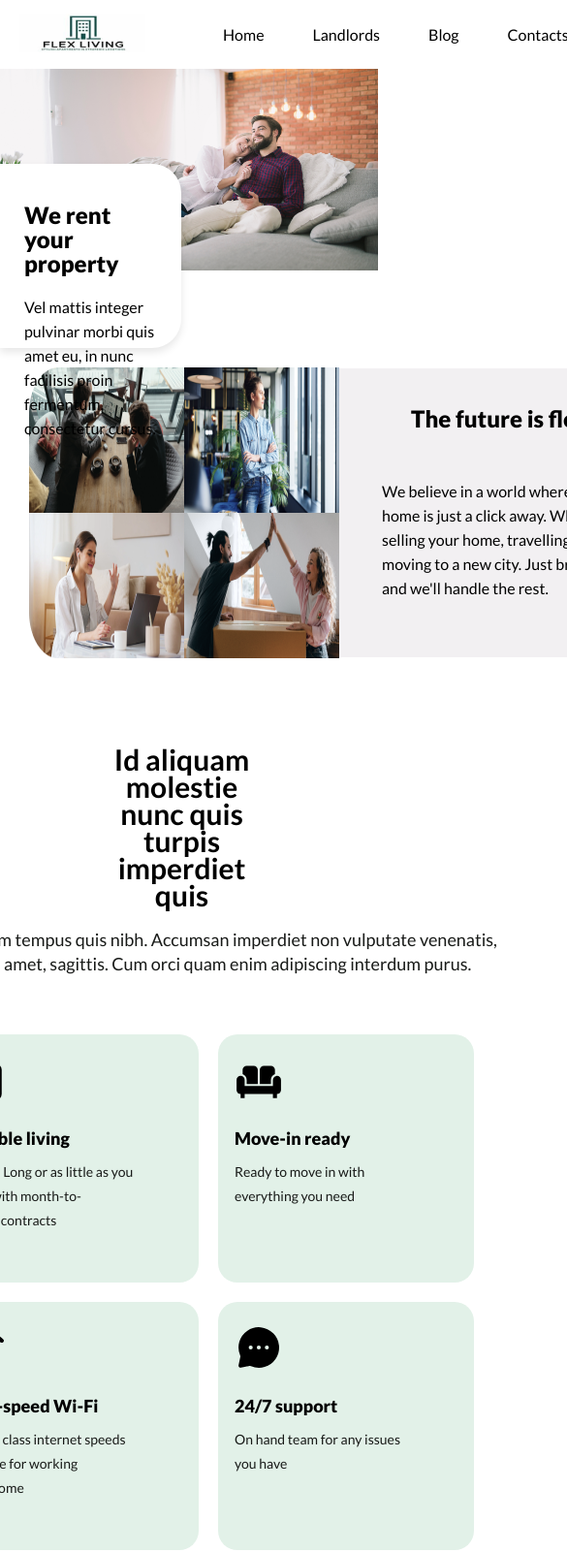
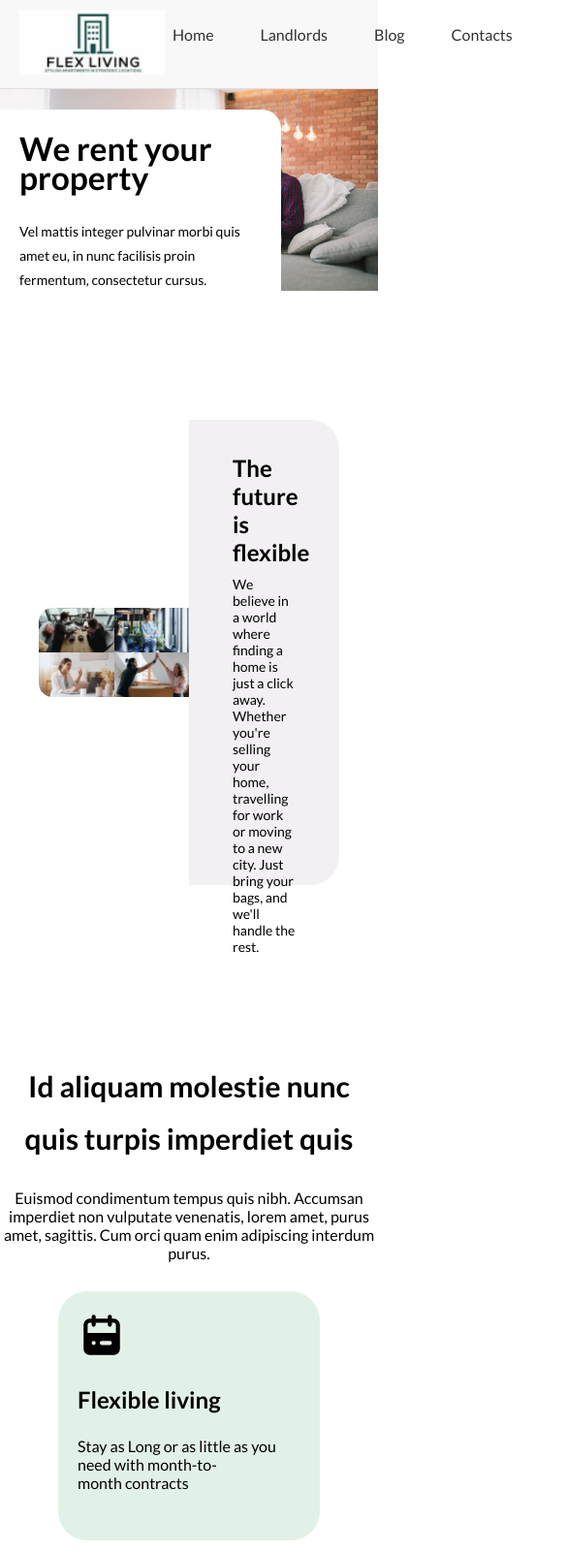
Before and after one commit to Abronyemaechi/responsive1, a plain HTML site: page index.html in a window 390 px wide. Shown: the top 1602 px of the page at 97% size, 585 px wide, since content can reach past the window. Drawn offline with Linux system fonts and the light colour scheme.

Commit message:
first commit

```diff
--- a/styles.css
+++ b/styles.css
@@ -1,168 +1,161 @@
-@import url('https://fonts.googleapis.com/css2?family=Lato:ital,wght@0,100;0,300;0,400;0,700;0,900;1,100;1,300;1,400;1,700;1,900&display=swap');
+/* General Styles */
 body {
+    font-family: 'Lato', sans-serif;
     margin: 0;
     padding: 0;
     box-sizing: border-box;
-    font-family: "Lato", sans-serif;
+}
+
+.container {
+    width: 90%;
+    max-width: 1440px;
+    margin: 0 auto;
 }
 
 header {
     display: flex;
     justify-content: space-between;
     align-items: center;
-    padding: 20px 25px;
+    padding: 1em;
+    background-color: #f8f8f8;
+    border-bottom: 1px solid #ddd;
 }
 
-header .logo img {
-    width: 130px;
-    height: 40px;
+.logo img {
+    width: 150px;
 }
 
-header nav {
-    display: flex;
-    align-items: center;
+nav {
+    position: relative;
 }
 
-header nav ul {
-    list-style: none;
-    display: flex;
-    gap: 20px;
-    margin-left: 0px;
-}
-
-header nav ul li {
-    margin-left: 40px;
-}
-
-header nav ul li a {
-    text-decoration: none;
-    color: #000;
-    font-size: 16px;
-}
-
-header .hamburger {
-    display: none;
+nav .hamburger {
+    display: none;;
     flex-direction: column;
     cursor: pointer;
 }
 
-header .hamburger span {
+nav .hamburger span {
     height: 2px;
     width: 25px;
-    background: #000;
-    margin: 3px 0;
+    background: #333;
+    margin-bottom: 5px;
+    border-radius: 5px;
 }
 
-header nav input[type="checkbox"] {
+nav input[type="checkbox"] {
     display: none;
 }
 
-header nav input[type="checkbox"]:checked ~ ul {
-    display: block;
+nav .nav-links {
+    list-style: none;
+    padding: 0;
+    display: flex;
+    gap: 20px;
 }
 
-hero-section {
-    position: relative;
-    text-align: left;
-    width: 100%;
-    height: 100%;
-    max-width: 100%;
+nav .nav-links li a {
+    text-decoration: none;
+    color: #333;
+    padding: 0.5em;
+    font-size: 16px;
 }
 
-.hero-image-large, .hero-image-small {
+nav .nav-links li a:hover {
+    color: #ff4d00;
+}
+
+/* Hero Section */
+.hero-section {
+    position: relative;
+    text-align: center;
+}
+
+.hero-image-large,
+.hero-image-small {
     width: 100%;
     height: auto;
-    display: block;
-    margin-bottom: 20px;
-}
-
-.hero-image-small {
     display: none;
 }
 
 .overlay-text {
+    background: #fff;
     position: absolute;
-    top: 200px;
+    top: 20%;
     left: 0%;
-    right: 150px;
-    background: #ffffff;
-    padding: 20px 60px 50px 20px;
-    border-radius: 0 60px 60px 0;
-    box-shadow: 0 4px 8px rgba(0,0,0,0.1);
-    width: 350px;
-    height: 220px;
+    max-width: 100%;
+    border-radius: 0 50px 50px 0;
+    color: #000;
+    padding: 24px;
+    width: 400px;
+    height: 240px;
 }
 
-h1 {
-    font-size: 48px;
-    font-weight: 800;
-    line-height: 50px;
-    margin-top: 10px;
-    color: #000;
+.overlay-text h1 {
+    font-size: 2.8em;
+    font-weight: 700;
+    line-height: 45px;
+    margin-top: 5px;
+    text-align: left;
 }
 
-p {
-    margin: 0;
-    font-size: 18px;
+.overlay-text p {
+    font-size: 1.2em;
+    line-height: 1.3em;
     font-weight: 400;
-    line-height: 24px;
-    color: #000;
+    text-align: left;
+}
+
+.future-section {
+    padding: 60px;
 }
 
 .future-container {
-    display: flex;
+    display: grid;
+    grid-template-columns: 1fr 1fr;
     align-items: center;
-    max-width: 1200px;
-    width: 100%;
-    margin-left: 100px;
-    margin-bottom: 10px;
-    padding: 50px 30px;
-    margin-top: 50px;
+    justify-content: center;
+    margin-top: 40px;
+
 }
 
 .future-images {
     display: grid;
-    grid-template-columns: repeat(2, 1fr);
-    grid-template-rows: repeat(2, 1fr);
-    gap: 0;
-    max-width: 60%;
-    margin-right: auto;
+    grid-template-columns: 1fr 1fr;
+    grid-gap: 0;
 }
 
-.future-images img{
-    width: 230px;
+.future-images img {
+    width: 100%;
+    border-radius: 0px;
     height: auto;
-    border-radius: 0;
 }
 
 .future-text {
-    background-color: rgb(242,240,242);
-    padding: 24px;
+    padding: 20px;
+    background-color: rgb(242, 240, 242);
     border-radius: 0 50px 50px 0;
-    max-width: 100%;
-    height: 225px;
-    margin-right: 200px;
+    height: 88%
 }
 
 .future-text h2 {
     font-size: 36px;
     font-weight: 700;
-    line-height: 35px;
-    padding: 15px 50px;
-    margin-top: 20px;
+    padding: 20px 30px;
+    margin-bottom: 10px;
 }
 
 .future-text p {
     font-size: 16px;
     margin-left: 25px;
-    margin-right: 20px;
+    margin-right: 25px;
 }
 
+
 .feature-section {
+    margin: 2em 0;
     text-align: center;
-    align-content: center;
     padding: 30px 0;
-    margin-left: 50px;
 }
 
 .feature-section h2 {
@@ -171,356 +164,253 @@ p {
     line-height: 54px;
     text-align: center;
     align-content: center;
-    margin-top: 10px;
-    margin-left: 150px;
-    margin-right: 200px;
-    margin-bottom: 20px;
-    color: #000;
 }
 
 .feature-section p {
     font-size: 18px;
     text-align: center;
-    width: 847px;
-    margin-left: 200px;
     margin-bottom: 30px;
-    color: #181a18;
 }
 
+
 .features {
-    display: grid;
-    grid-template-columns: repeat(4, 1fr);
-    gap: 10px;
-    margin-right: 5px;
+    display: flex;
+    flex-wrap: wrap;
+    gap: 20px;
+    justify-content: center;
 }
 
 .feature {
     background-color: #e2f1e8;
-    padding: 25px 20px;
+    padding: 20px;
     border-radius: 30px;
-    box-shadow: 0 0 10px rgbd(0,0,0,0.1);
+    width: 230px;
     text-align: left;
-    border: 2px solid transparent;
-    width: 230px;
-    height: auto;
 }
 
-.feature .icon {
-    margin-right: 230px;
-    margin-bottom: 20px;
-}
-
-.feature img {
+.feature .icon img {
     width: 50px;
     height: 50px;
 }
 
 .feature h3 {
     font-size: 24px;
-    font-weight: 900;
-    line-height: 32px;
-    margin-bottom: 10px;
 }
 
 .feature p {
     font-size: 16px;
-    margin-left: 0;
     text-align: left;
-    width: 250px;
 }
 
-/* Tablet Screen Adjustment */
-
-@media(max-width: 768px) {
-    header {
-        padding: 10px 20px;
+@media (max-width: 1440px) {
+    .hero-image-large {
+        display: block;
     }
 
-    header nav ul {
-        margin-left: 600px;
+    .hero-image-small {
+        display: none;
+    }
+}
+
+@media (max-width: 768px) {
+    .hero-image-large {
+        display: block;
+    }
+
+    .hero-image-small {
+        display: none;
+    }
+
+    header {
+        align-items: flex-start;
+        padding: 10px 20px;
+        display: flex;
+    }
+
+    nav .nav-links {
+        width: 100%;
         gap: 10px;
     }
 
-    header nav ul {
-        margin-left: 0;
+    nav .nav-links {
+        list-style: none;
+        padding: 0;
+        display: flex;
+        gap: 2em;
     }
 
-    .hero-section {
-        height: auto;
+    nav .hamburger {
+        display: none;
     }
 
-    .hero-section img {
-        width: 100%;
-        height: auto;
-        object-fit: calc(768px);
+    nav input[type="checkbox"]:checked ~ .nav-links {
+        display: flex;
     }
 
     .overlay-text {
-        top: 20%;
-        left: 0%;
-        padding: 20px 25px;
-        border-radius: 0 30px 30px 0;
-        max-width: 35%;
-        height: 150px;
+        top: 10%;
+        padding: 20px;
+        border-radius: 0 20px 20px 0;
+        width: 250px;
+        height: 170px;
     }
 
-    h1 {
-        margin-top: 20px;
-        font-size: 24px;
-        font-weight: 800;
+    .overlay-text h1 {
+        font-size: 2.1em;
+        line-height: 30px;
+    }
+
+    .overlay-text p {
+        font-size: 0.875em;
         line-height: 25px;
     }
 
-    p {
-        font-size: 16px;
-        line-height: 25px;
+    .future-section {
+        padding: 40px;
     }
 
     .future-container {
-        margin-left: 0px;
-        width: 700px;
+        flex-direction: column;
+        text-align: center;
     }
 
     .future-images {
-        margin-left: 0px;
+        grid-template-columns: 1fr 1fr;;
     }
 
     .future-images img {
-        height: 150px;
-        width: 160px;
+        max-width: 200px;
     }
 
     .future-text {
-        border-radius: 0 40px 40px 0;
-        height: 250px;
-        width: auto;
-        margin-right: auto;
+        border-radius: 0 30px 30px 0;
+        height: 75%
     }
 
     .future-text h2 {
         font-size: 24px;
-        font-weight: 800;
-        padding-top: 0px;
-        margin-top: 10px;
+        margin-top: 5px;
+        margin-left: 15px;
+        margin-bottom: 0;
+        padding: 10px;
+        text-align: left;
     }
 
     .future-text p {
-        font-size: 16px;
-        margin-top: 10px;
-        margin-left: 10px;
-        margin-right: 10px;
-        padding: 10px;
-    }
+        font-size: 14px;
+        margin-top: 0;
+        text-align: left;
 
-    .feature-section {
-        display: flex;
-        flex-direction: column;
-        align-items: center;
-        padding: 20px 10px;
-        margin-left: 5px;
-        margin-right: 50px;
-        max-width: 90%;
     }
 
     .feature-section h2 {
         font-size: 30px;
-        line-height: 28px;
-        margin-left: 90px;
-        margin-right: 60px;
-        max-width: 100%;
     }
 
     .feature-section p {
-        font-size: 18px;
-        margin-left: 0px;
-        width: 700px;
+        font-size: 16px;
     }
+}
 
-    .features {
-        grid-template-columns: repeat(2, 2fr);
-        margin-left: 90px;
-        gap: 20px;
-        padding: 30px;
-    }
-
-    .feature {
-        padding: 20px 15px;
-        border-radius: 20px;
-    }
-
-    .feature h3 {
-        font-size: 18px;
-        line-height: 24px;
-    }
-
-    .feature p {
-        font-size: 14px;
-        width: 250px;
-    }
- }
-
- /* MObile Screen Adjustment */
-
- @media (max-width: 375px) {
-    header {
-        padding: 10px;
-    }
-
-    header .logo img {
-        width: 65px;
-        height: 30px;
-    }
-
-    header nav ul {
-        display: none;
-        flex-direction: column;
-        width: 100%;
-        text-align: center;
-        background: #f8f8f8;
-    }
-
-    header nav ul li {
-        margin: 10px 0;
-    }
-
-    header .hamburger {
-        display: flex;
-        margin-left: 300px;
-    }
-
-    .hero-section img {
-        width: 400px;
-        height: 660px;
-    }
-
+@media (max-width: 375px) {
     .hero-image-large {
         display: none;
     }
 
     .hero-image-small {
         display: block;
+    }
+
+    header {
+        padding: 10px;
+    }
+
+    .logo img {
+        width: 65px;
+        height: 30px;
+    }
+
+    nav .nav-links {
+        display: none;
+        flex-direction: row;
         width: 100%;
+        text-align: center;
+        background: #f8f8f8;
+    }
+
+    nav .hamburger {
+        display: flex;
+        flex-direction: column;
+        cursor: pointer;
+        margin-top: 8px;
     }
 
     .overlay-text {
-        top: 20%;
-        left: 0;
-        padding: 10px;
-        max-width: 100%;
+        top: 3%;
+        height: 140px;
+        border-radius: 0 20px 20px 0;
     }
 
-    h1 {
-        font: 32px;
-        font-weight: 700;
-        line-height: 32px;
-        margin-top: 0;
-        margin-bottom: 5px;
-        padding: 8px;
+    .overlay-text h1 {
+        font-size: 1.2em;
     }
 
-    p {
-        font-size: 16px;
+    .overlay-text p {
+        font-size: 0.75em;
+    }
+
+    .future-section {
         padding: 10px;
-        margin-left: 0;
-        margin-top: 5px;
     }
 
     .future-container {
         display: grid;
-        width: 350px;
-        padding: 0;
-        margin: 25px;
+        grid-template-columns: 2fr;
+        text-align: center;
     }
 
     .future-images {
-        height: 240px;
-        width: 550px;
-        margin-top: 50px;
+        display: grid;
+        grid-template-columns: 1fr 1fr;
+        padding: 10px 15px 0 15px;
     }
 
     .future-images img {
-        height: 120px;
-        border-radius: 0;
-        width: 100%
+        max-width: 200px;
     }
 
     .future-images img:nth-child(2) {
-        border-radius: 0 30px 0 0;
+        border-radius: 0 28px 0 0;
     }
 
-    .future-images img:nth-child(3) {
-        border-radius: 0 !important;
+    .futuer-images img:nth-child(3) {
+        border-bottom-left-radius: 0 !important;
     }
 
     .future-text {
-        border-radius: 0 0 50px 50px;
-        width: 290px;
-        padding: 20px;
+        margin-top: 0;
         height: 200px;
-        margin-right: 50px;
+        margin-left: 19px;
+        margin-right: 15px;
+        border-radius: 0 0 30px 30px;
     }
 
     .future-text h2 {
-        font-size: 24px;
-        line-height: 25px;
-        font-weight: 800;
-        margin-bottom: 10px;
-        width: 225px;
+        font-size: 20px;
+        text-align: center;
     }
 
     .future-text p {
-        font-size: 16px;
-        line-height: 18px;
+        font-size: 12px;
         text-align: center;
-        width: 270px;
-        margin-left: 5px;
-        margin-bottom: 10px;
-        padding: 10px;
     }
 
-    .feature-section {
-        padding: 10px 3px;
-    }
 
-    .feature-section h2 {
-        font-size: 22px;
-        font-weight: 800;
-        line-height: 27px;
-        margin-left: 150px;
-        margin-bottom: 0px;
-        margin-top: 0px;
-        width: 260px;
-    }
-
-    .feature-section p {
-        margin-top: 10px;
-        margin-left: 80px;
-        margin-bottom: 5px;
-        font-size: 16px;
-        line-height: 20px;
-        width: 325px;
-    }
-
-    .features {
-        display: flex;
-        flex-direction: column;
-        align-items: center;
-        margin-left: 225px;
-        margin-top: 30px;
-        margin-right: 0px;
-        width: 100%;
-    }
-
-    .feature {
-        padding: 10px;
-        width: 100%;
-        margin-left: -30px;
-        margin-right: 95px;
+    .feature h3 {
+        font-size: 1.25em;
     }
 
     .feature p {
-        text-align: left;
-        width: 310px;
-        margin-left: 0px;
+        font-size: 0.875em;
     }
- }
+}
```
